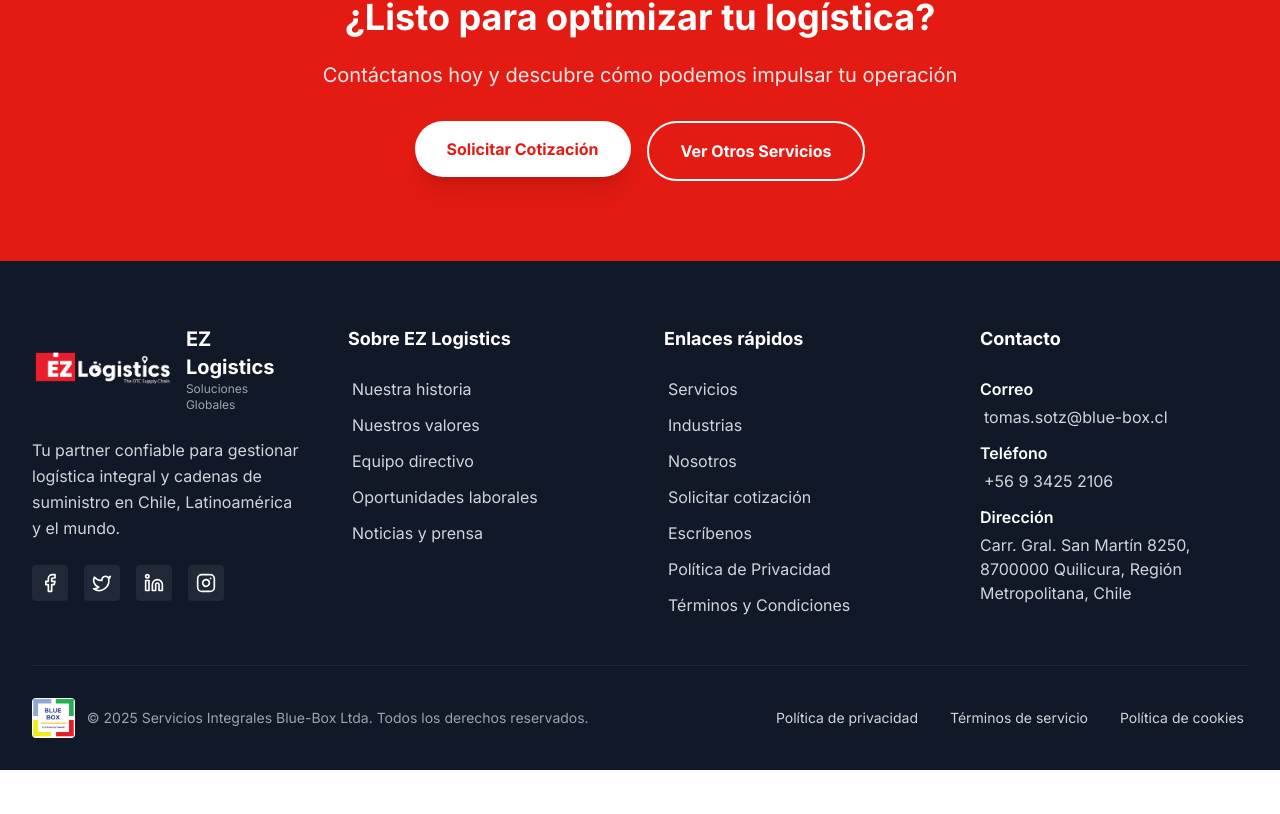
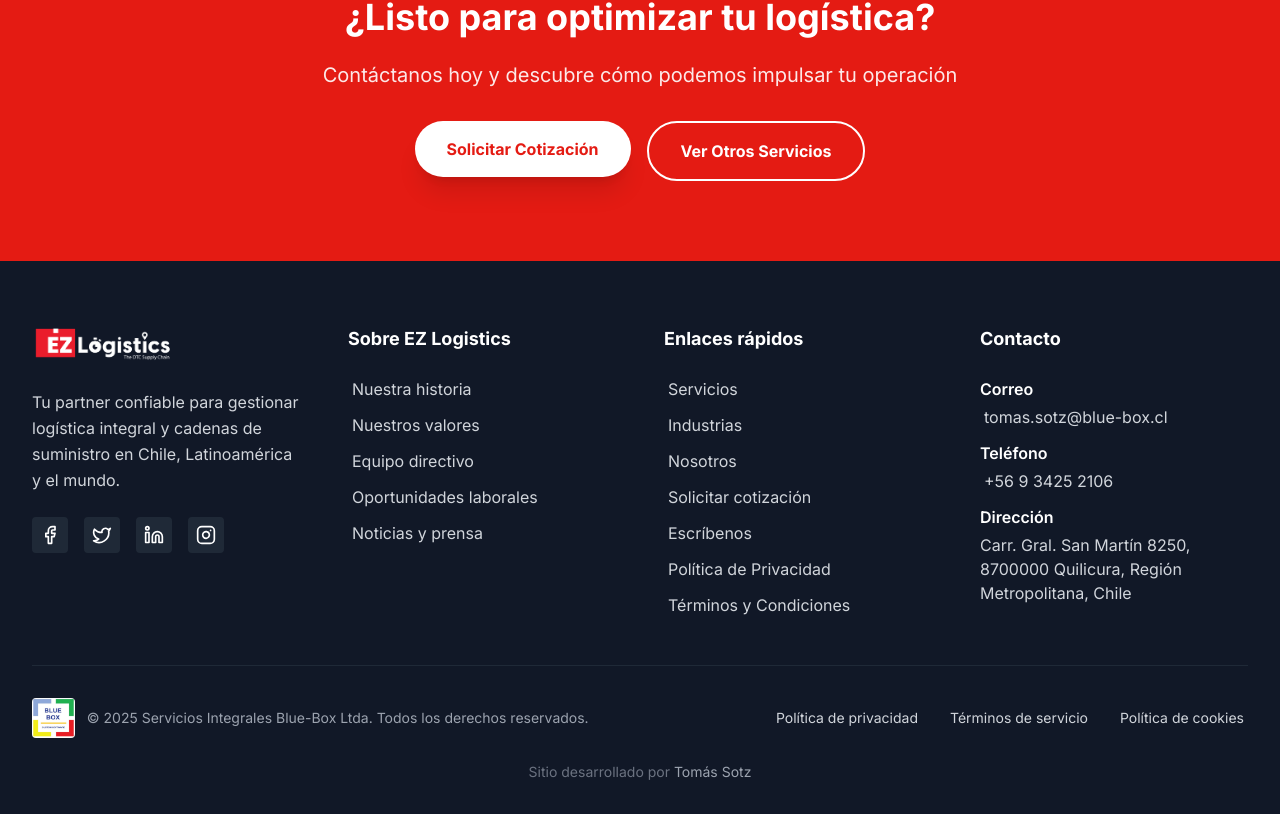
Before and after one commit to cookiecodespy/Ez_webpage, a React (Vite) app: page /servicios/agenciamiento-aduanas in a window 1280 px wide. Shown: the part 3159-3973 px from the top of the page. Before the commit the page ends 3929 px from the top, so only its background shows below. Built offline with nearby package versions, Linux system fonts and the light colour scheme.

Commit message:
Fix: Quitar texto al lado del logo + Agregar crédito desarrollador

```diff
--- a/src/components/Footer.tsx
+++ b/src/components/Footer.tsx
@@ -29,10 +29,6 @@ const Footer = () => {
                 className="h-10 w-auto rounded-md select-none"
                 loading="lazy"
               />
-              <div className="flex flex-col">
-                <span className="text-xl font-bold">EZ Logistics</span>
-                <span className="text-xs text-gray-400">Soluciones Globales</span>
-              </div>
             </div>
             <p className="text-gray-300 mb-6 leading-relaxed">
               Tu partner confiable para gestionar logística integral y cadenas de suministro en Chile, Latinoamérica y el mundo.
@@ -201,6 +197,11 @@ const Footer = () => {
               </a>
             </div>
           </div>
+          <div className="mt-6 text-center">
+            <p className="text-gray-500 text-sm">
+              Sitio desarrollado por <span className="text-gray-400">Tomás Sotz</span>
+            </p>
+          </div>
         </div>
       </div>
     </footer>
```
